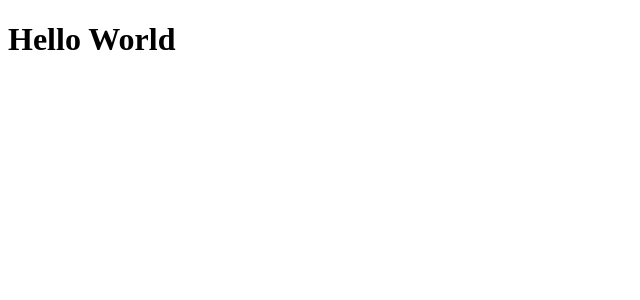
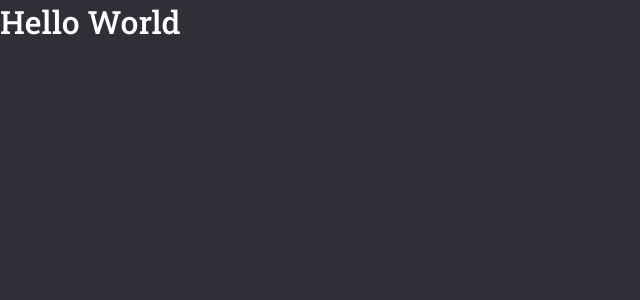
Before and after one commit to brunocsouto/gobarber-web, a React (Create React App) app: page / in a window 1280 px wide. Shown: the top 300 px of the page, without its empty margins (0-640 px from the left). Built offline with nearby package versions, Linux system fonts and the light colour scheme.

Commit message:
chore: add global styles

```diff
--- a/package.json
+++ b/package.json
@@ -13,6 +13,7 @@
     "react": "^16.13.1",
     "react-dom": "^16.13.1",
     "react-scripts": "3.4.1",
+    "styled-components": "^5.1.1",
     "typescript": "~3.7.2"
   },
   "scripts": {
@@ -34,6 +35,7 @@
     ]
   },
   "devDependencies": {
+    "@types/styled-components": "^5.1.0",
     "@typescript-eslint/eslint-plugin": "^3.6.0",
     "@typescript-eslint/parser": "^3.6.0",
     "eslint": "6.8.0",
--- a/public/index.html
+++ b/public/index.html
@@ -6,6 +6,8 @@
     <meta name="theme-color" content="#FF9000" />
 
     <title>GoBarber</title>
+
+    <link href="https://fonts.googleapis.com/css2?family=Roboto+Slab:wght@400;500&display=swap" rel="stylesheet" />
   </head>
   <body>
     <noscript>You need to enable JavaScript to run this app.</noscript>
--- a/src/App.tsx
+++ b/src/App.tsx
@@ -1,7 +1,13 @@
 import React from 'react';
+import GlobalStyle from './styles/global';
 
 const App: React.FC = () => {
-  return <h1>Hello World</h1>;
+  return (
+    <>
+      <h1>Hello World</h1>
+      <GlobalStyle />
+    </>
+  );
 };
 
 export default App;
--- /dev/null
+++ b/src/styles/global.ts
@@ -0,0 +1,29 @@
+import { createGlobalStyle } from 'styled-components';
+
+export default createGlobalStyle`
+  * {
+    margin: 0;
+    padding: 0;
+    box-sizing: border-box;
+    outline: 0;
+  }
+
+  body {
+    background: #312E38;
+    color: #FFF;
+    -webkit-font-smoothing: antialiased;
+  }
+
+  body, input, button {
+    font-family: 'Roboto Slab', serif;
+    font-size: 16px;
+  }
+
+  h1, h2, h3, h4, h5, h6, strong {
+    font-weight: 500;
+  }
+
+  button {
+    cursor: pointer;
+  }
+`;
```
Also changed, not shown: 1 other file (tests, documents, lock files or other folders).
